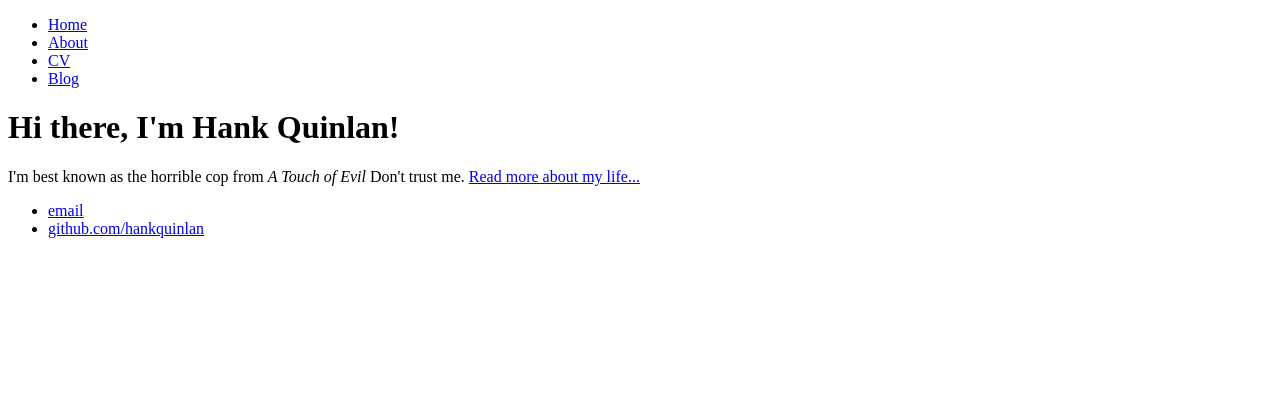
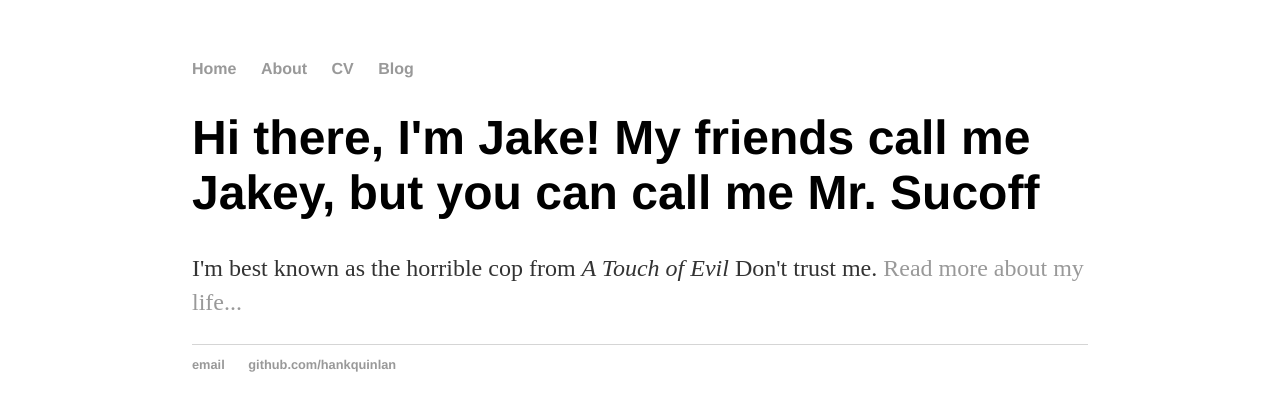
Before and after one commit to SookDaDuke/sookdaduke.github.io, a plain HTML site: page index.html in a window 1280 px wide. Drawn offline with Linux system fonts and the light colour scheme.

Commit message:
added styling

```diff
--- /dev/null
+++ b/css/main.css
@@ -0,0 +1,43 @@
+body {
+    margin: 60px auto;
+    width: 70%;
+}
+nav ul, footer ul {
+    font-family:'Helvetica', 'Arial', 'Sans-Serif';
+    padding: 0px;
+    list-style: none;
+    font-weight: bold;
+}
+nav ul li, footer ul li {
+    display: inline;
+    margin-right: 20px;
+}
+a {
+    text-decoration: none;
+    color: #999;
+}
+a:hover {
+    text-decoration: underline;
+}
+h1 {
+    font-size: 3em;
+    font-family:'Helvetica', 'Arial', 'Sans-Serif';
+}
+p {
+    font-size: 1.5em;
+    line-height: 1.4em;
+    color: #333;
+}
+footer {
+    border-top: 1px solid #d5d5d5;
+    font-size: .8em;
+}
+
+ul.posts {
+    margin: 20px auto 40px;
+    font-size: 1.5em;
+}
+
+ul.posts li {
+    list-style: none;
+}
--- a/index.html
+++ b/index.html
@@ -2,6 +2,8 @@
 <html>
 	<head>
 		<title>Hank Quinlan, Horrible Cop</title>
+    <!-- link to main stylesheet -->
+		<link rel="stylesheet" type="text/css" href="/css/main.css">
 	</head>
 	<body>
 		<nav>
@@ -14,7 +16,7 @@
 		</nav>
 		<div class="container">
     		<div class="blurb">
-        		<h1>Hi there, I'm Hank Quinlan!</h1>
+        		<h1>Hi there, I'm Jake! My friends call me Jakey, but you can call me Mr. Sucoff</h1>
 				<p>I'm best known as the horrible cop from <em>A Touch of Evil</em> Don't trust me. <a href="/about">Read more about my life...</a></p>
     		</div><!-- /.blurb -->
 		</div><!-- /.container -->
```
